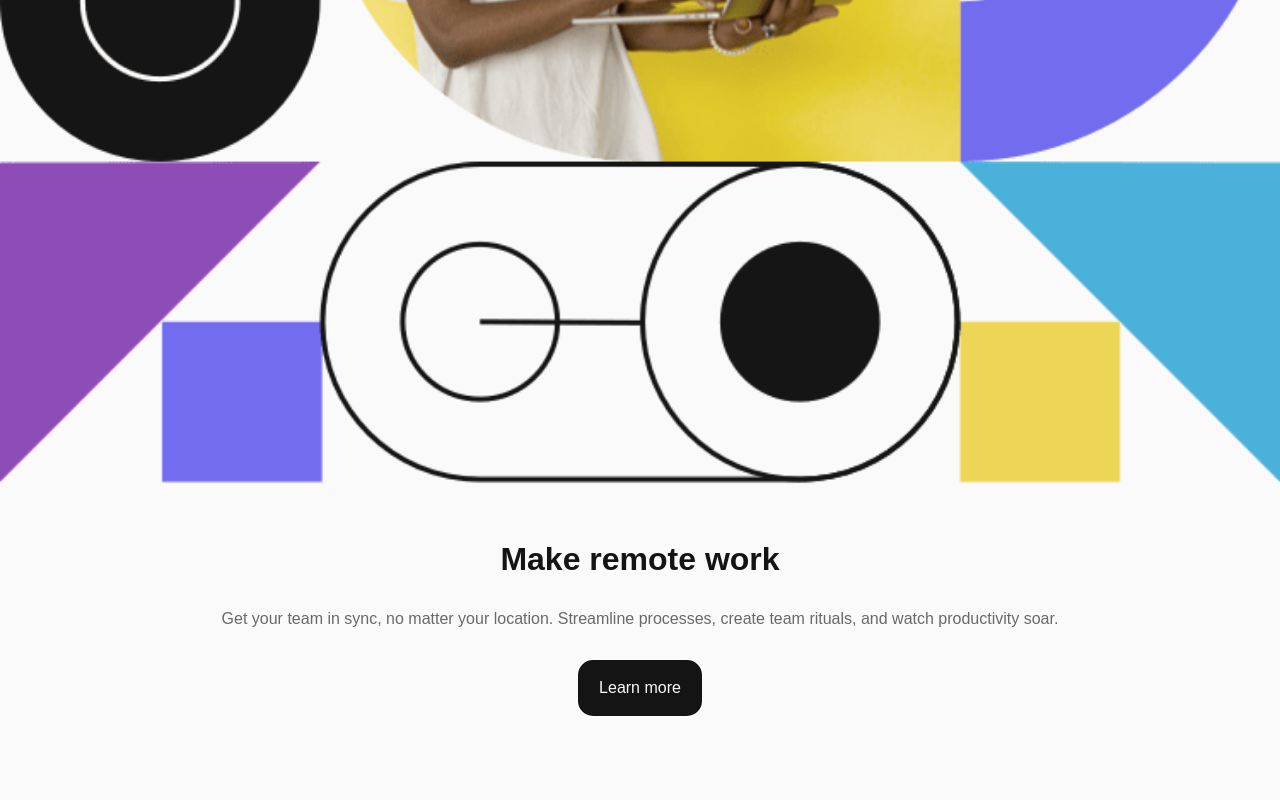
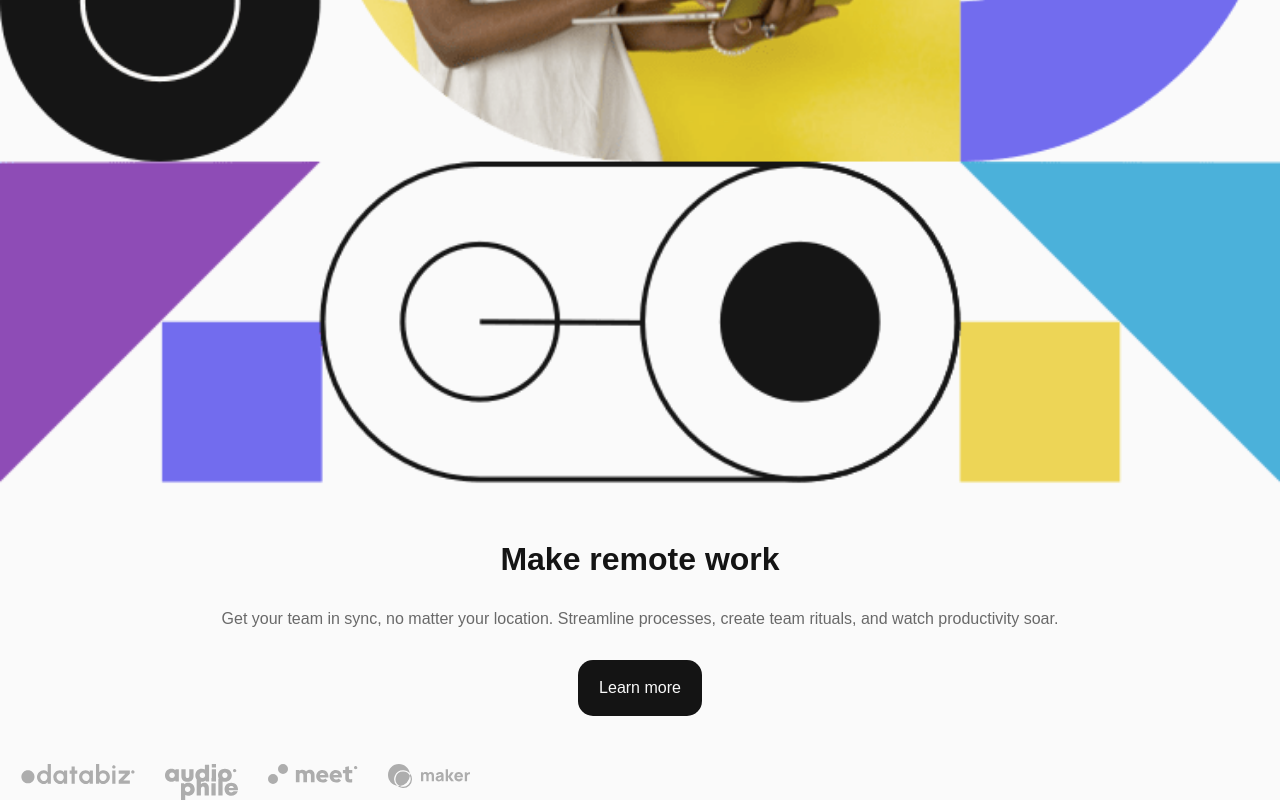
Before and after one commit to nathanieladiah/intro-section, a plain HTML site: page index.html in a window 1280 px wide. Shown: the part 623-1423 px from the top of the page. Before the commit the page ends 1387 px from the top, so only its background shows below. Drawn offline with Linux system fonts and the light colour scheme.

Commit message:
Change markup for logo images

```diff
--- a/index.html
+++ b/index.html
@@ -72,30 +72,19 @@
           <a href="#" class="btn btn--cta hover-btn">Learn more</a>
 
           <div class="logo-container">
-            <!-- <img
-              src="./static/images/client-databiz.svg"
-              alt=""
-              class="brand-logo"
-            />
-            <img
-              src="./static/images/client-audiophile.svg"
-              alt=""
-              class="brand-logo"
-            />
-            <img
-              src="./static/images/client-meet.svg"
-              alt=""
-              class="brand-logo"
-            />
-            <img
-              src="./static/images/client-maker.svg"
-              alt=""
-              class="brand-logo"
-            /> -->
-            <div class="brand-logo"></div>
-            <div class="brand-logo"></div>
-            <div class="brand-logo"></div>
-            <div class="brand-logo"></div>
+            <!-- The images as direct flex elements causes problems -->
+            <div class="brand-logo">
+              <img src="./static/images/client-databiz.svg" alt="">
+            </div>
+            <div class="brand-logo">
+              <img src="./static/images/client-audiophile.svg" alt="">
+            </div>
+            <div class="brand-logo">
+              <img src="./static/images/client-meet.svg" alt="">
+            </div>
+            <div class="brand-logo">
+              <img src="./static/images/client-maker.svg" alt="">
+            </div>
           </div>
         </div>
       </div>
--- a/static/sass/layout/_hero.scss
+++ b/static/sass/layout/_hero.scss
@@ -45,11 +45,14 @@
 
 	.logo-container {
 		display: flex;
+		width: 100%;
 		margin-inline: 1rem;
+		gap: abs.rem(30);
 
 		.brand-logo {
-			width: 25%;
-
+			// width: 25%;
+			// max-width: abs.rem(82);
+			// transform: scale();
 		}
 	}
 }
```
Also changed, not shown: dist/style.css, 1 other file.
